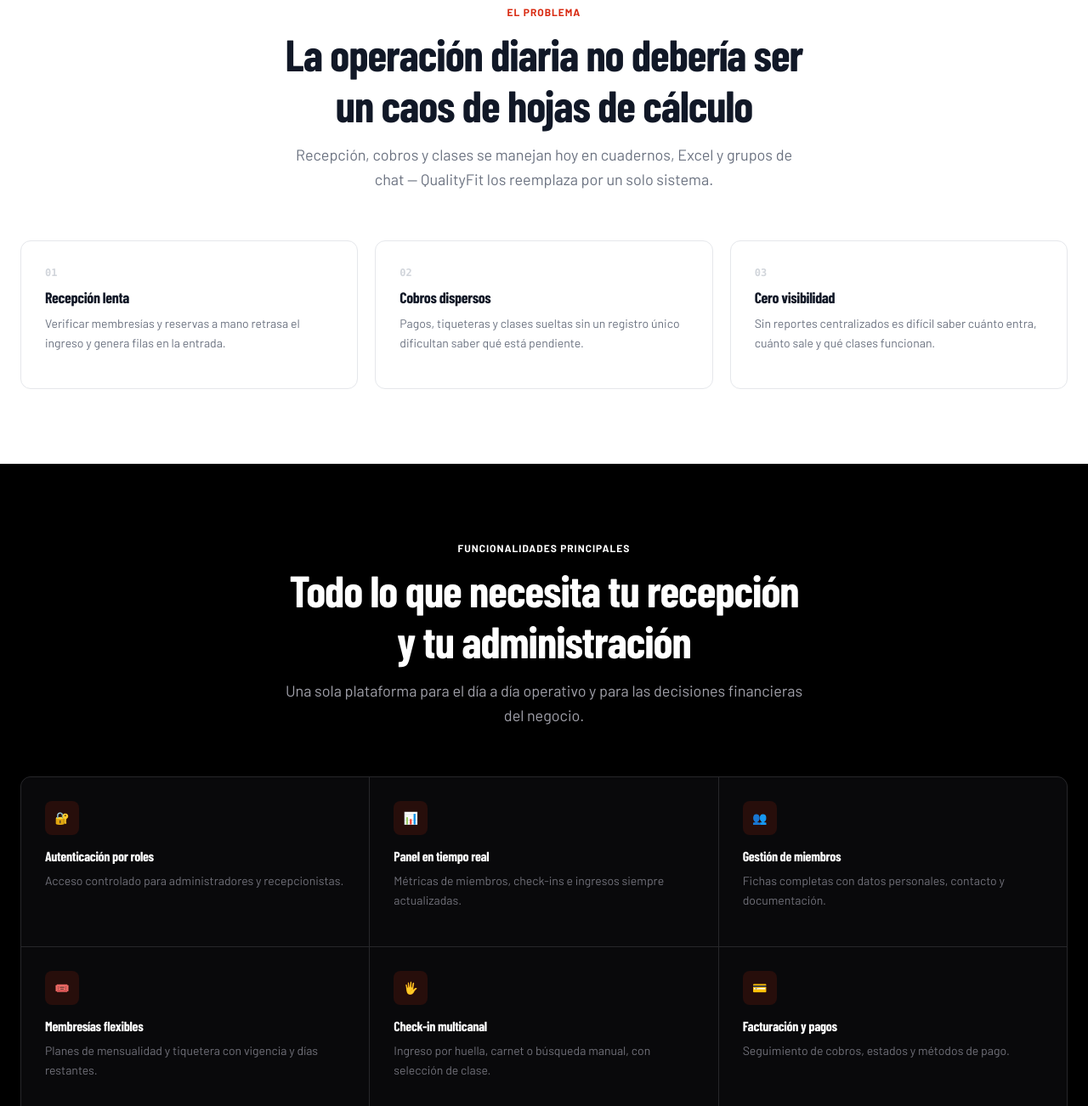
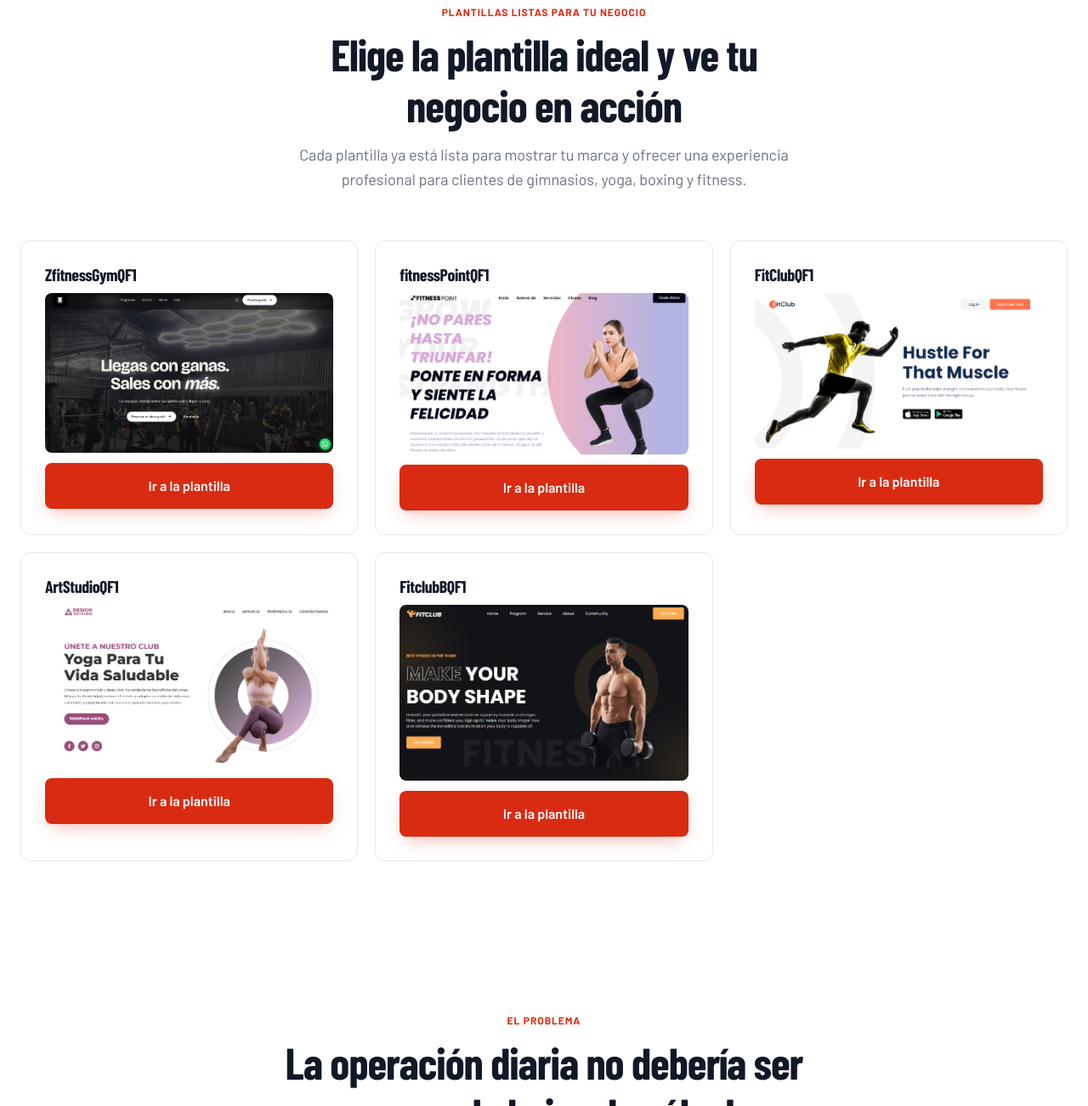
Before and after one commit to qualitytechp/QualityFit, a plain HTML site: page index.html in a window 1280 px wide. Shown: the part 988-2290 px from the top of the page at 85% size. Drawn offline with nearby package versions, Linux system fonts and the light colour scheme; a web font is replaced by a local one.

Commit message:
plantillas

```diff
--- a/index.html
+++ b/index.html
@@ -110,6 +110,17 @@
   .mod-card ul { margin: 12px 0 0; padding: 0; list-style: none; display: flex; flex-direction: column; gap: 6px; }
   .mod-card li { font-size: var(--text-sm); color: var(--text-muted); display: flex; gap: 8px; align-items: flex-start; }
   .mod-card li::before { content: ''; width: 5px; height: 5px; border-radius: 50%; background: var(--red-300); margin-top: 7px; flex-shrink: 0; }
+
+  /* ---- templates showcase ---- */
+  .template-grid { display: grid; grid-template-columns: repeat(3, 1fr); gap: 20px; }
+  @media (max-width: 980px) { .template-grid { grid-template-columns: repeat(2, 1fr); } }
+  @media (max-width: 640px) { .template-grid { grid-template-columns: 1fr; } }
+  .template-card { border: 1px solid var(--border-default); border-radius: var(--radius-lg); padding: 28px; background: var(--surface-card); transition: all var(--dur-normal) var(--ease-standard); }
+  .template-card:hover { transform: translateY(-2px); border-color: var(--brand); box-shadow: var(--shadow-md); }
+  .template-card h3 { font-size: var(--text-xl); margin-bottom: 10px; }
+  .template-card p { font-size: var(--text-sm); color: var(--text-muted); margin-bottom: 20px; line-height: var(--leading-relaxed); }
+  .template-card .template-url { display: block; font-size: 13px; color: var(--text-faint); word-break: break-all; margin-bottom: 18px; }
+  .template-card .btn { width: 100%; }
 
   /* ---- screens showcase ---- */
   .screens { background: var(--surface-page); }
@@ -255,6 +266,44 @@
     <div class="aud-item">
       <div class="ic">🤸</div>
       <strong>Estudios de clases grupales</strong>
+    </div>
+  </div>
+</section>
+
+<!-- TEMPLATES -->
+<section id="plantillas">
+  <div class="wrap">
+    <div class="sec-head">
+      <span class="eyebrow">Plantillas listas para tu negocio</span>
+      <h2>Elige la plantilla ideal y ve tu negocio en acción</h2>
+      <p>Cada plantilla ya está lista para mostrar tu marca y ofrecer una experiencia profesional para clientes de gimnasios, yoga, boxing y fitness.</p>
+    </div>
+    <div class="template-grid">
+      <article class="template-card">
+        <h3>ZfitnessGymQF1</h3>
+        <img src="assets/zfitnessgymqf1.png" alt="ZfitnessGymQF1" style="width:100%; border-radius:var(--radius-md); margin-bottom:12px;" />
+        <a href="https://qualitytechp.github.io/ZfitnessGymQF1/" class="btn btn-primary" target="_blank" rel="noopener">Ir a la plantilla</a>
+      </article>
+      <article class="template-card">
+        <h3>fitnessPointQF1</h3>
+        <img src="assets/fitnesspointqf1.png" alt="fitnessPointQF1" style="width:100%; border-radius:var(--radius-md); margin-bottom:12px;" />
+        <a href="https://qualitytechp.github.io/fitnessPointQF1/" class="btn btn-primary" target="_blank" rel="noopener">Ir a la plantilla</a>
+      </article>
+      <article class="template-card">
+        <h3>FitClubQF1</h3>
+        <img src="assets/fitclubqf1.png" alt="FitClubQF1" style="width:100%; border-radius:var(--radius-md); margin-bottom:12px;" />
+        <a href="https://qualitytechp.github.io/FitClubQF1/" class="btn btn-primary" target="_blank" rel="noopener">Ir a la plantilla</a>
+      </article>
+      <article class="template-card">
+        <h3>ArtStudioQF1</h3>
+        <img src="assets/artstudioqf1.png" alt="ArtStudioQF1" style="width:100%; border-radius:var(--radius-md); margin-bottom:12px;" />
+        <a href="https://qualitytechp.github.io/ArtStudioQF1/" class="btn btn-primary" target="_blank" rel="noopener">Ir a la plantilla</a>
+      </article>
+      <article class="template-card">
+        <h3>FitclubBQF1</h3>
+        <img src="assets/fitclubbqf1.png" alt="FitclubBQF1" style="width:100%; border-radius:var(--radius-md); margin-bottom:12px;" />
+        <a href="https://qualitytechp.github.io/FitclubBQF1/" class="btn btn-primary" target="_blank" rel="noopener">Ir a la plantilla</a>
+      </article>
     </div>
   </div>
 </section>
```
Also changed, not shown: assets/ArtStudioQF1.png (added), assets/FitClubQF1.png (added), assets/FitclubBQF1.png (added), assets/ZfitnessGymQF1.png (added), assets/fitnessPointQF1.png (added).
